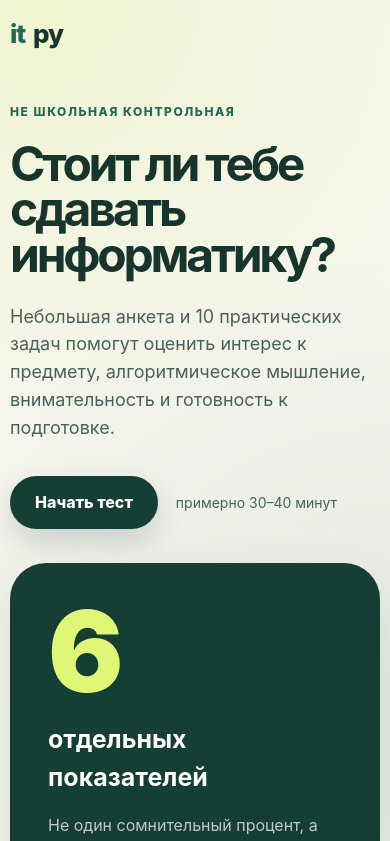
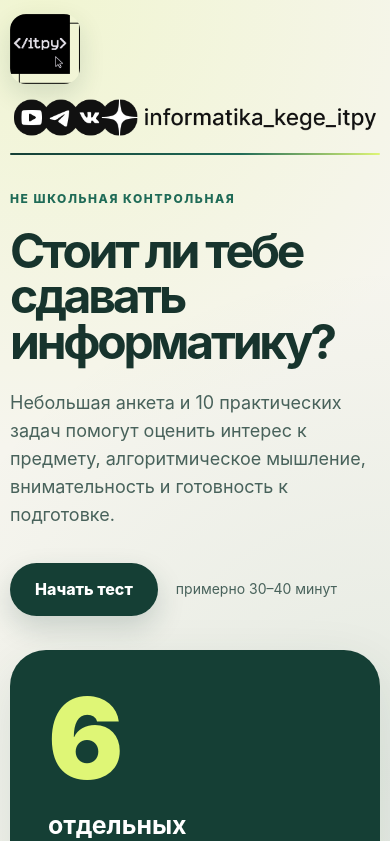
Before and after one commit to mikesha22/itpy-proftest, a Next.js app: page / in a window 390 px wide. Shown: the top 841 px of the page. Built offline with nearby package versions, Linux system fonts and the light colour scheme.

Commit message:
поменяли лого шапку

```diff
--- a/app/page.tsx
+++ b/app/page.tsx
@@ -1,12 +1,11 @@
 import Link from "next/link";
+
+import SiteHeader from "@/components/SiteHeader";
 
 export default function HomePage() {
   return (
     <main className="site-shell landing">
-      <header className="topbar">
-        <div className="brand"><span>it</span>py <small>профориентация</small></div>
-        <div className="topbar-note">для учеников 8–9 классов</div>
-      </header>
+      <SiteHeader />
 
       <section className="hero">
         <div className="hero-copy">
@@ -21,7 +20,6 @@ export default function HomePage() {
             <span className="time-pill">примерно 30–40 минут</span>
           </div>
         </div>
-
         <aside className="hero-card">
           <div className="hero-card-number">6</div>
           <strong>отдельных показателей</strong>
@@ -33,13 +31,11 @@ export default function HomePage() {
           </div>
         </aside>
       </section>
-
       <section className="feature-grid">
         <article><b>01</b><h2>Честная анкета</h2><p>Интерес, учебные привычки и отношение к ошибкам.</p></article>
         <article><b>02</b><h2>Настоящие задачи</h2><p>Алгоритмы, логика, таблицы, простой код и поиск ошибок.</p></article>
         <article><b>03</b><h2>Два вывода</h2><p>Отдельная рекомендация по ОГЭ и перспектива будущего ЕГЭ.</p></article>
       </section>
-
       <section className="notice-card">
         <h2>Важно</h2>
         <p>
--- /dev/null
+++ b/components/SiteHeader.module.css
@@ -0,0 +1,115 @@
+.header {
+  position: relative;
+  min-height: 112px;
+  padding: 14px 0 19px;
+  display: flex;
+  align-items: center;
+  justify-content: space-between;
+  gap: clamp(22px, 4vw, 52px);
+}
+
+.header::after {
+  content: "";
+  position: absolute;
+  right: 0;
+  bottom: 0;
+  left: 0;
+  height: 2px;
+  border-radius: 999px;
+  background: linear-gradient(
+    90deg,
+    var(--green-dark) 0%,
+    var(--green) 62%,
+    var(--lime) 100%
+  );
+}
+
+.logoLink {
+  flex: 0 0 auto;
+  display: block;
+  border-radius: 19px;
+  line-height: 0;
+  transition: transform 160ms ease, box-shadow 160ms ease;
+}
+
+.logoLink:hover {
+  transform: translateY(-2px);
+}
+
+.logoLink:focus-visible {
+  outline: 3px solid rgba(31, 107, 87, 0.28);
+  outline-offset: 5px;
+}
+
+.logoImage {
+  display: block;
+  width: clamp(78px, 8vw, 94px);
+  height: auto;
+  border-radius: 19px;
+  box-shadow: 0 10px 26px rgba(21, 63, 53, 0.14);
+}
+
+.socialBlock {
+  flex: 0 1 590px;
+  min-width: 0;
+  display: flex;
+  justify-content: flex-end;
+}
+
+.socialImage {
+  display: block;
+  width: 100%;
+  height: auto;
+  max-height: 64px;
+  object-fit: contain;
+  object-position: right center;
+}
+
+@media (max-width: 760px) {
+  .header {
+    min-height: 100px;
+    gap: 18px;
+  }
+
+  .logoImage {
+    width: 72px;
+    border-radius: 16px;
+  }
+
+  .socialBlock {
+    flex-basis: 500px;
+  }
+}
+
+@media (max-width: 520px) {
+  .header {
+    min-height: 0;
+    padding: 14px 0 17px;
+    flex-direction: column;
+    align-items: flex-start;
+    gap: 13px;
+  }
+
+  .logoImage {
+    width: 70px;
+  }
+
+  .socialBlock {
+    width: 100%;
+    max-width: 100%;
+    flex-basis: auto;
+    justify-content: flex-start;
+  }
+
+  .socialImage {
+    width: 100%;
+    max-height: none;
+    object-position: left center;
+  }
+}
+
+@media (prefers-reduced-motion: reduce) {
+  .logoLink {
+    transition: none;
+  }
+}
--- /dev/null
+++ b/components/SiteHeader.tsx
@@ -0,0 +1,32 @@
+import Image from "next/image";
+import Link from "next/link";
+
+import styles from "./SiteHeader.module.css";
+
+export default function SiteHeader() {
+  return (
+    <header className={styles.header}>
+      <Link className={styles.logoLink} href="/" aria-label="itpy — главная страница">
+        <Image
+          className={styles.logoImage}
+          src="/branding/itpy-logo.png"
+          alt="itpy"
+          width={480}
+          height={480}
+          priority
+        />
+      </Link>
+
+      <div className={styles.socialBlock}>
+        <Image
+          className={styles.socialImage}
+          src="/branding/itpy-socials.png"
+          alt="YouTube, Telegram и VK — informatika_kege_itpy"
+          width={1162}
+          height={128}
+          priority
+        />
+      </div>
+    </header>
+  );
+}
```
Also changed, not shown: public/branding/itpy-logo.png (added), public/branding/itpy-socials.png (added).
